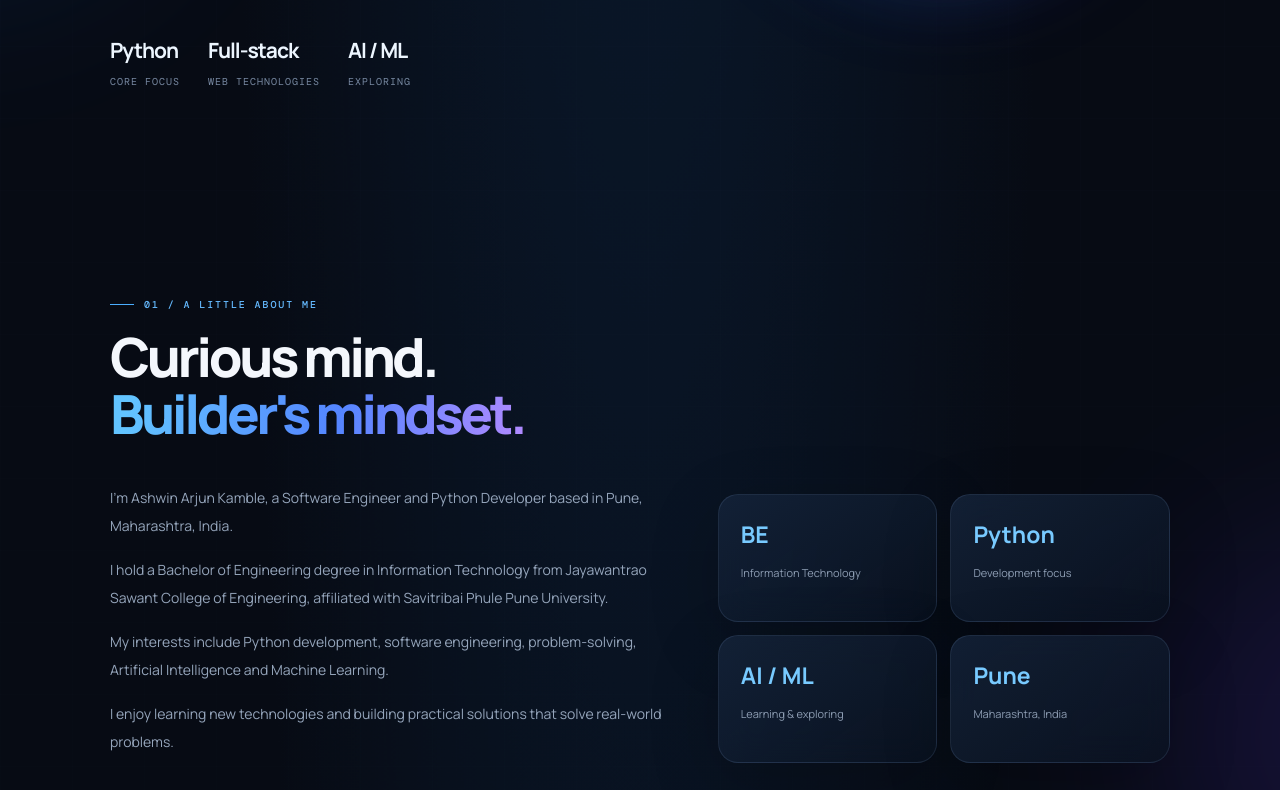
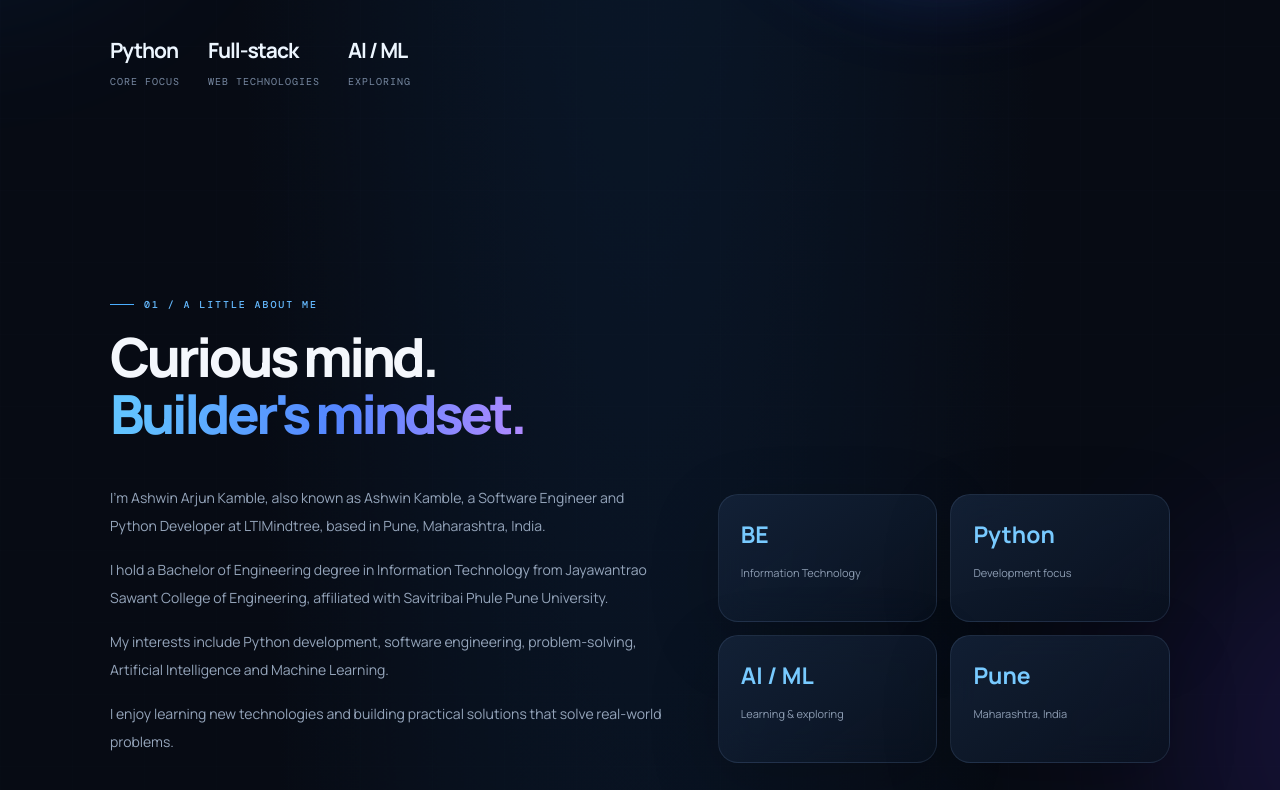
Before and after one commit to ashwin1730/ashwin-portfolio, a React (Vite) app: page / in a window 1280 px wide. Shown: the part 674-1464 px from the top of the page. Built offline with nearby package versions, Linux system fonts and the light colour scheme.

Commit message:
Update hero and about sections with full name

```diff
--- a/src/components/About.jsx
+++ b/src/components/About.jsx
@@ -15,7 +15,10 @@ function About() {
         <h2 className="section-title">Curious mind.<br/><span>Builder&apos;s mindset.</span></h2>
         <div className="about-grid">
           <div className="about-copy">
-            <p>I&apos;m Ashwin Arjun Kamble, a Software Engineer and Python Developer based in Pune, Maharashtra, India.</p>
+            <p>
+  I'm Ashwin Arjun Kamble, also known as Ashwin Kamble, a Software Engineer
+  and Python Developer at LTIMindtree, based in Pune, Maharashtra, India.
+</p>
             <p>I hold a Bachelor of Engineering degree in Information Technology from Jayawantrao Sawant College of Engineering, affiliated with Savitribai Phule Pune University.</p>
             <p>My interests include Python development, software engineering, problem-solving, Artificial Intelligence and Machine Learning.</p>
             <p>I enjoy learning new technologies and building practical solutions that solve real-world problems.</p>
--- a/src/components/Hero.jsx
+++ b/src/components/Hero.jsx
@@ -26,7 +26,7 @@ function Hero() {
           HELLO, WORLD. I&apos;M
         </motion.p>
         <motion.h1 initial={{ opacity: 0, y: 35 }} animate={{ opacity: 1, y: 0 }} transition={{ duration: .8, ease: [.2,.8,.2,1] }}>
-          Ashwin<br/><span className="gradient-text">Kamble.</span>
+          Ashwin Arjun<br/><span className="gradient-text">Kamble.</span>
         </motion.h1>
         <motion.div className="hero-role" initial={{ opacity: 0 }} animate={{ opacity: 1 }} transition={{ delay: .7 }}>
           {typed}<span className="typing-caret" />
```
